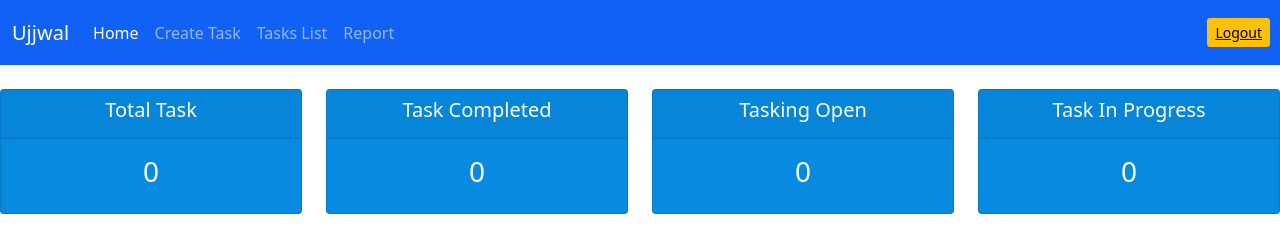
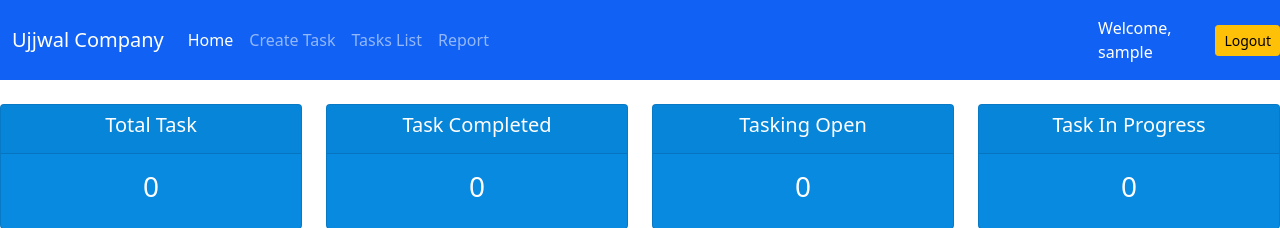
Before and after one commit to Ujjwal7666/Task-Management, a Django app: page /home/ in a window 1280 px wide. Shown: the top 228 px of the page. Run offline with Django 5.2, Linux system fonts and the light colour scheme; the visitor is signed in with stand-in values (Sample User, id 1); data that the repository does not hold is empty; some libraries are stand-ins or nearby versions.

Commit message:
Add welcome to the logged in user

```diff
--- a/tasks/templates/tasks/base.html
+++ b/tasks/templates/tasks/base.html
@@ -19,7 +19,7 @@
 <body>
     <nav class="navbar navbar-expand-lg navbar-dark " style="background-color: rgb(17, 97, 245);">
         <div class="container-fluid">
-          <a class="navbar-brand" >Ujjwal</a>
+          <a class="navbar-brand" >Ujjwal Company</a>
           <button class="navbar-toggler" type="button" data-bs-toggle="collapse" data-bs-target="#navbarNavAltMarkup" aria-controls="navbarNavAltMarkup" aria-expanded="false" aria-label="Toggle navigation">
             <span class="navbar-toggler-icon"></span>
           </button>
@@ -35,7 +35,12 @@
             </div>
           </div>
         </div>
-        <a href="{%  url 'logout' %}" class="btn-sm btn-warning" style="margin: 10px;"> Logout</a>
+        <div class="ms-auto d-flex align-items-center">
+          {% if user.is_authenticated %}
+              <span class="navbar-text text-white me-3">Welcome, {{ user.username }}</span>
+              <a href="{% url 'logout' %}" class="btn btn-sm btn-warning">Logout</a>
+          {% endif %}
+        </div>
       </nav>
 
 {% block content %}
--- a/tasks/templates/tasks/home.html
+++ b/tasks/templates/tasks/home.html
@@ -6,8 +6,11 @@
 <title>Home</title>
 {% endblock title %}
 
+
+
 {% block content %}
 {% include 'tasks/stauts.html' %}
+
 <div class="row">
     <div class=" col col-md-3 ">
         <a href="{% url 'create-task' %}" class="btn btn-lg col-md-12 border-success bg-gradient mb-3 " > Create Task</a>
--- a/tasks/views/views_home.py
+++ b/tasks/views/views_home.py
@@ -2,6 +2,7 @@ import logging
 
 from django.shortcuts import render
 from django.contrib.auth.decorators import login_required
+from django.contrib.auth.models import User
 
 from tasks.models import CreateTask
 
@@ -14,6 +15,8 @@ def home(request):
         all_task = CreateTask.objects.filter(is_delete = False)
         tasks = CreateTask.objects.filter(is_delete= False)
         five_task = tasks[:5]
+        current_user = request.user
+        # user = User.objects.get()
 
         total_tasks = all_task.count()
         task_complete = all_task.filter(status = "Completed").count()
@@ -21,7 +24,7 @@ def home(request):
         task_progress = all_task.filter(status = "In Progress").count()
 
         contex ={  'total_tasks':total_tasks, "task_open": task_open,  "task_progress":task_progress,
-                 'task_complete': task_complete, 'tasks':five_task}
+                 'task_complete': task_complete, 'tasks':five_task, 'current_user': current_user}
         return render(request, 'tasks/home.html', contex)
 
     except Exception as exe:
```
Also changed, not shown: 1 other file.
